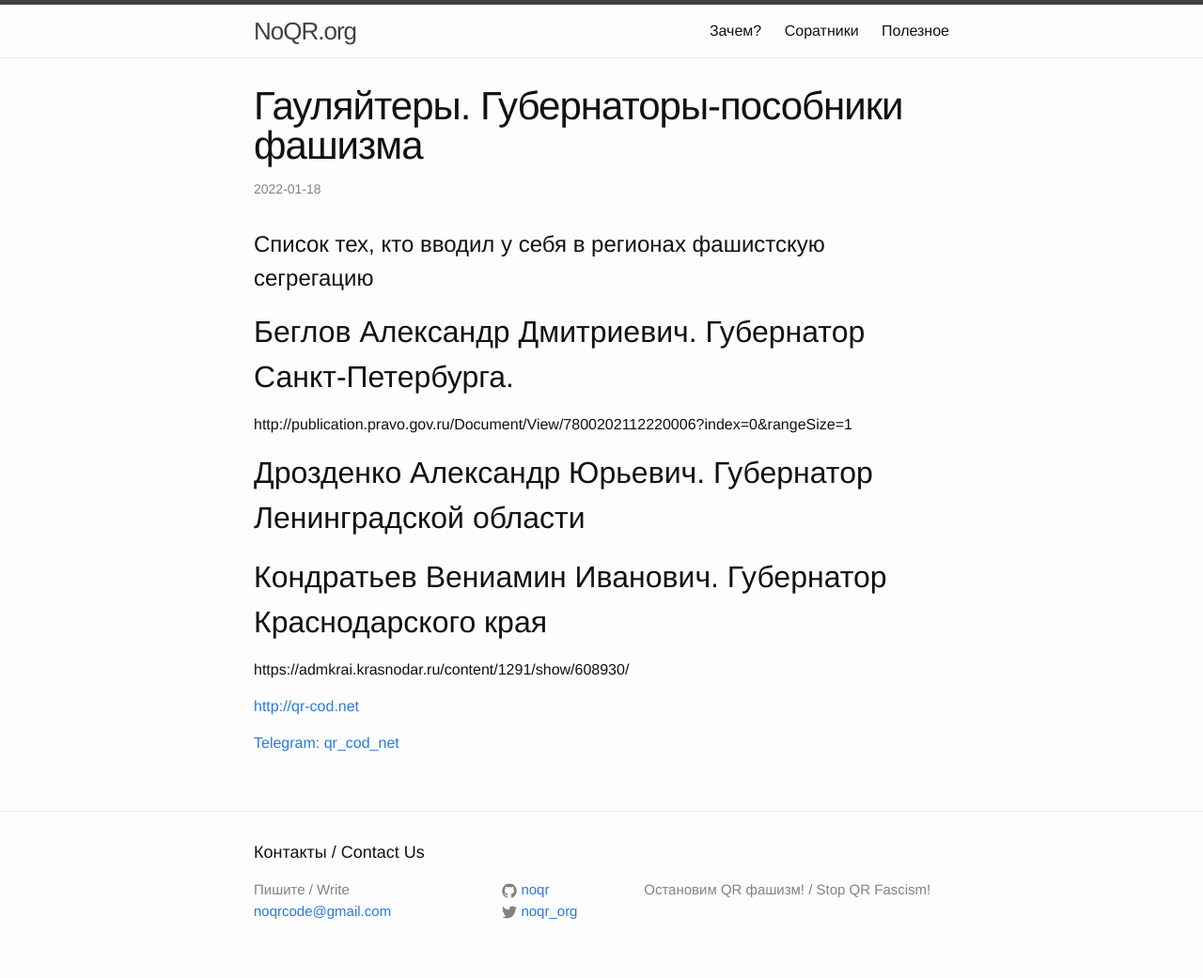
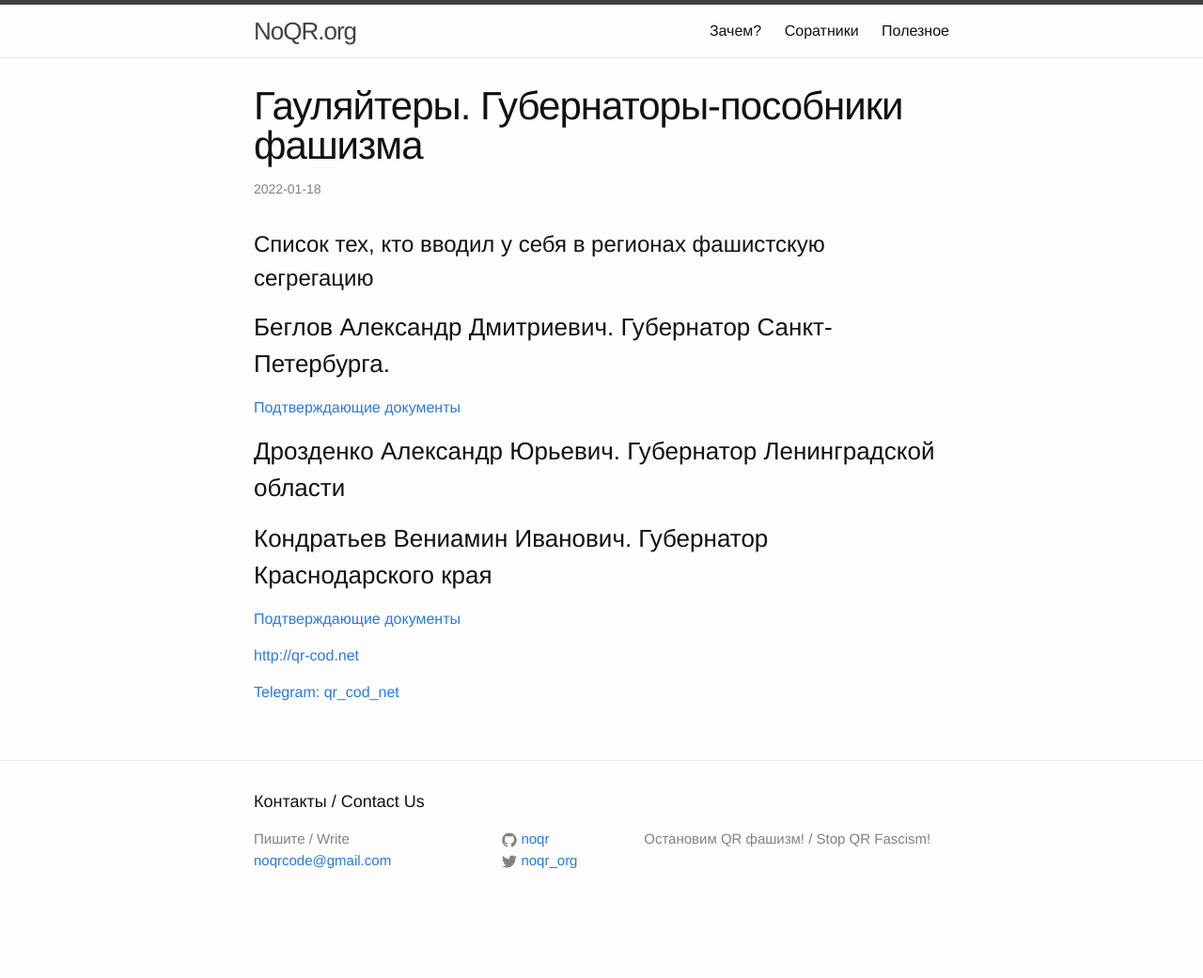
Before and after one commit to noqr/noqr.github.io, a Jekyll site: the page built from _posts/2022-01-18-gauleiter_list.markdown, in a window 1280 px wide. Shown: the whole page at 94% size. Built offline with Jekyll 4.4.1, drawn with Linux system fonts in a browser that asks for light colours; after the commit the page ends 987 px from its top, so only the background shows below that.

Commit message:
Gauleiter

```diff
--- a/_posts/2022-01-18-gauleiter_list.markdown
+++ b/_posts/2022-01-18-gauleiter_list.markdown
@@ -7,15 +7,15 @@ categories: stats
 
 # Список тех, кто вводил у себя в регионах фашистскую сегрегацию
 
-## Беглов Александр Дмитриевич. Губернатор Санкт-Петербурга.
+### Беглов Александр Дмитриевич. Губернатор Санкт-Петербурга.
 
-http://publication.pravo.gov.ru/Document/View/7800202112220006?index=0&rangeSize=1
+[Подтверждающие документы](http://publication.pravo.gov.ru/Document/View/7800202112220006?index=0&rangeSize=1)
 
-## Дрозденко Александр Юрьевич. Губернатор Ленинградской области
+### Дрозденко Александр Юрьевич. Губернатор Ленинградской области
 
-## Кондратьев Вениамин Иванович. Губернатор Краснодарского края
+### Кондратьев Вениамин Иванович. Губернатор Краснодарского края
 
-https://admkrai.krasnodar.ru/content/1291/show/608930/
+[Подтверждающие документы](https://admkrai.krasnodar.ru/content/1291/show/608930/)
 
 [http://qr-cod.net](http://qr-cod.net)
 
```
